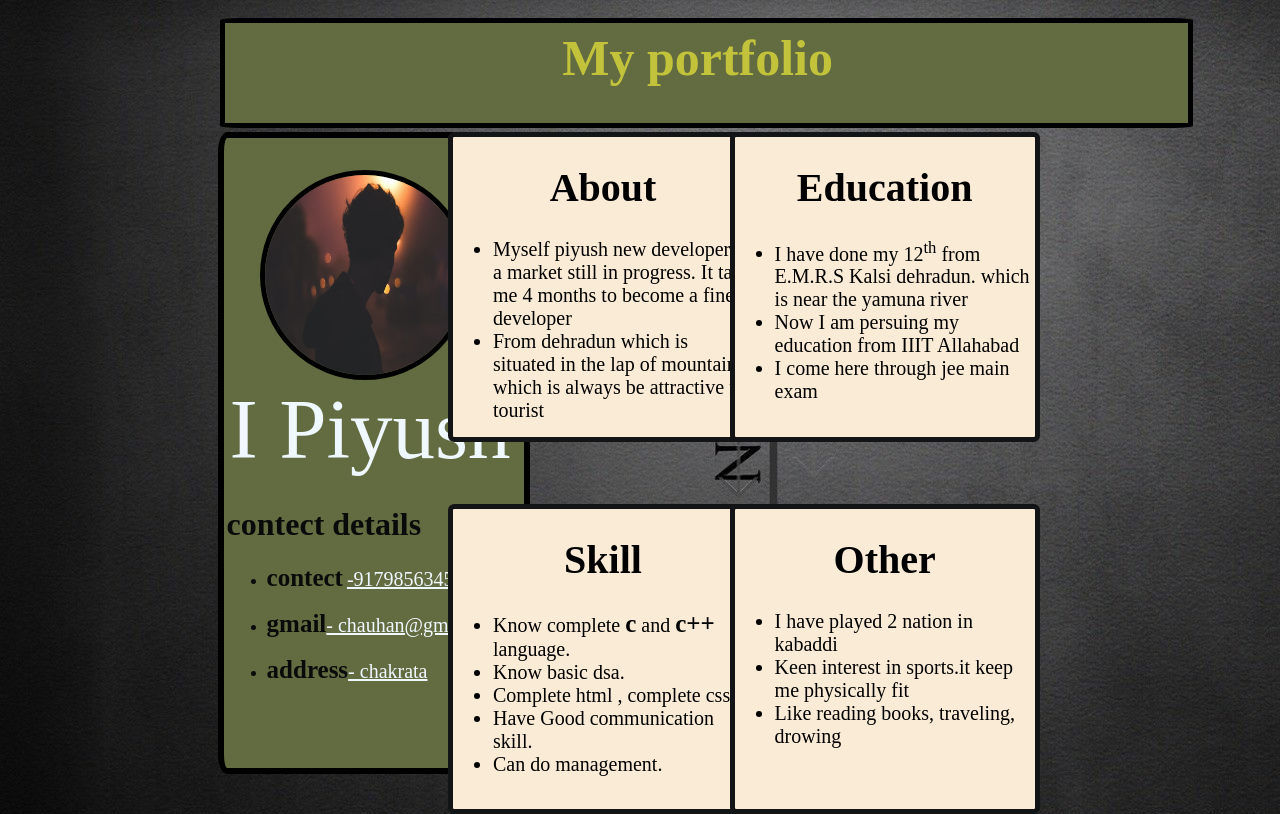
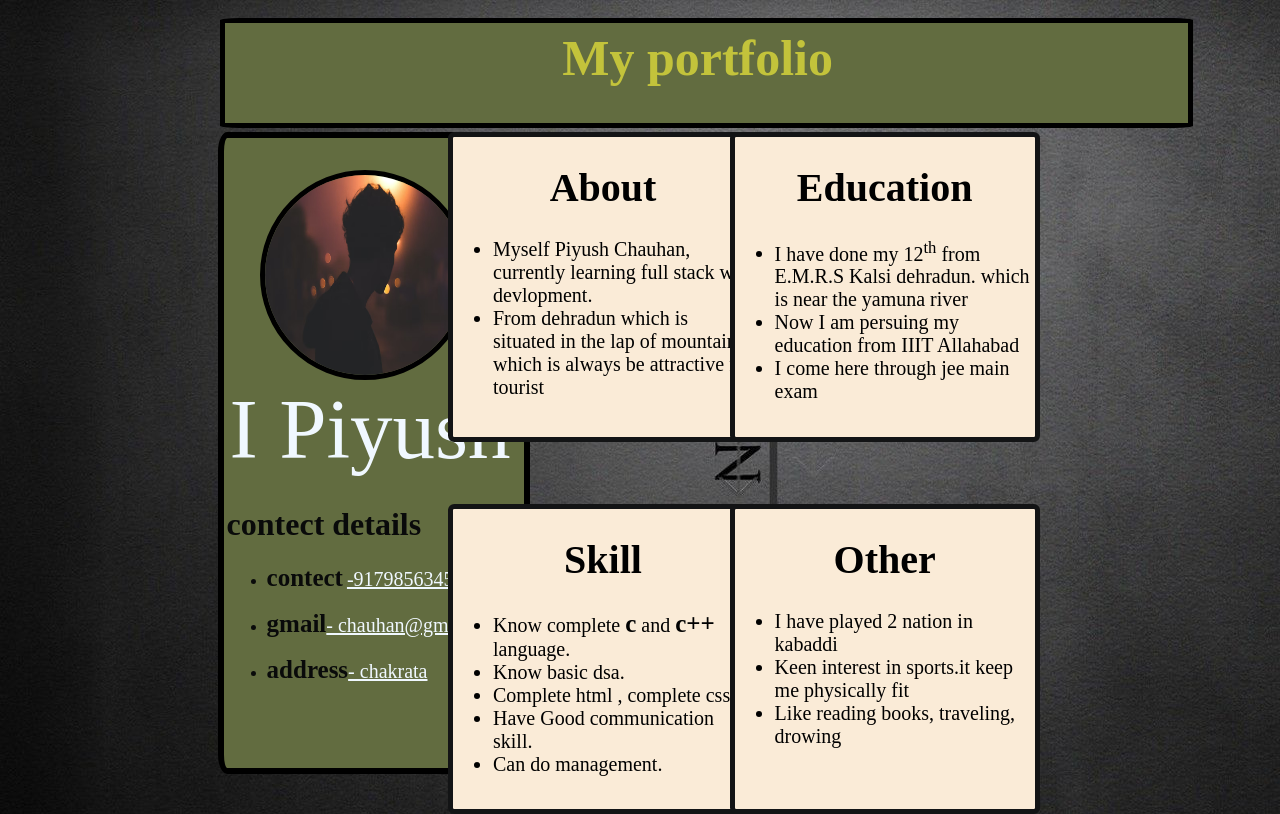
Before and after one commit to piyushchauhan24/profile-page, a plain HTML site: page index.html in a window 1280 px wide. Drawn offline with Linux system fonts and the light colour scheme.

Commit message:
Update index.html

```diff
--- a/index.html
+++ b/index.html
@@ -36,8 +36,7 @@
           <h1 style="text-align: center;">About</h1>
         <p>
           <ul>
-           <li> Myself piyush new developer in a market still in progress.
-            It take me 4 months to become a fine developer
+           <li> Myself Piyush Chauhan, currently learning full stack web devlopment.
            </li>
            <li>
             From dehradun which is situated in the lap of mountain.
```
